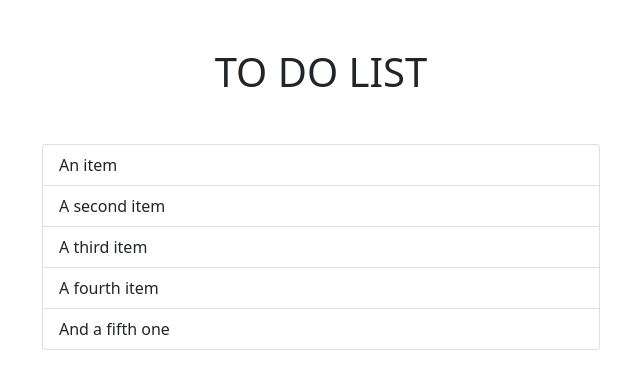
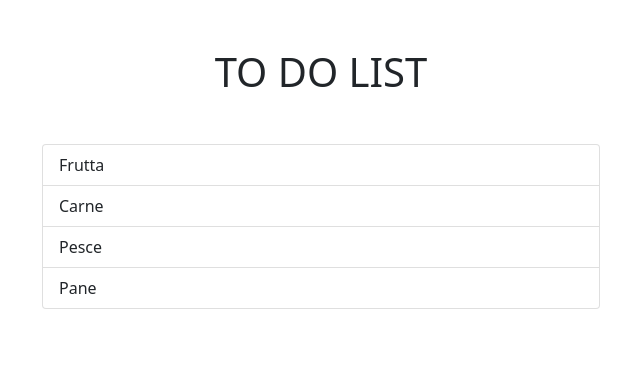
Before and after one commit to pietroscandola/vue-todolist, a plain HTML site: page index.html in a window 1280 px wide. Shown: the whole page, without its empty margins (319-959 px from the left). Drawn offline with nearby package versions, Linux system fonts and the light colour scheme.

Commit message:
add list item in html

```diff
--- a/index.html
+++ b/index.html
@@ -22,11 +22,7 @@
             </header>
             <main class="w-50 mx-auto">
                 <ul class="list-group">
-                    <li class="list-group-item">An item</li>
-                    <li class="list-group-item">A second item</li>
-                    <li class="list-group-item">A third item</li>
-                    <li class="list-group-item">A fourth item</li>
-                    <li class="list-group-item">And a fifth one</li>
+                    <li v-for="item in items" class="list-group-item">{{item.text}}</li>
                 </ul>
             </main>
         </div>
--- a/js/script.js
+++ b/js/script.js
@@ -22,6 +22,27 @@ Vue.config.devtools = true;
 
 const root = new Vue({
     el: '#root',
-    data: {},
+    data: {
+        items: [{
+                text: 'Frutta',
+                done: true,
+            },
+
+            {
+                text: 'Carne',
+                done: false,
+            },
+
+            {
+                text: 'Pesce',
+                done: false,
+            },
+
+            {
+                text: 'Pane',
+                done: false,
+            },
+        ]
+    },
     methods: {},
 });
```
